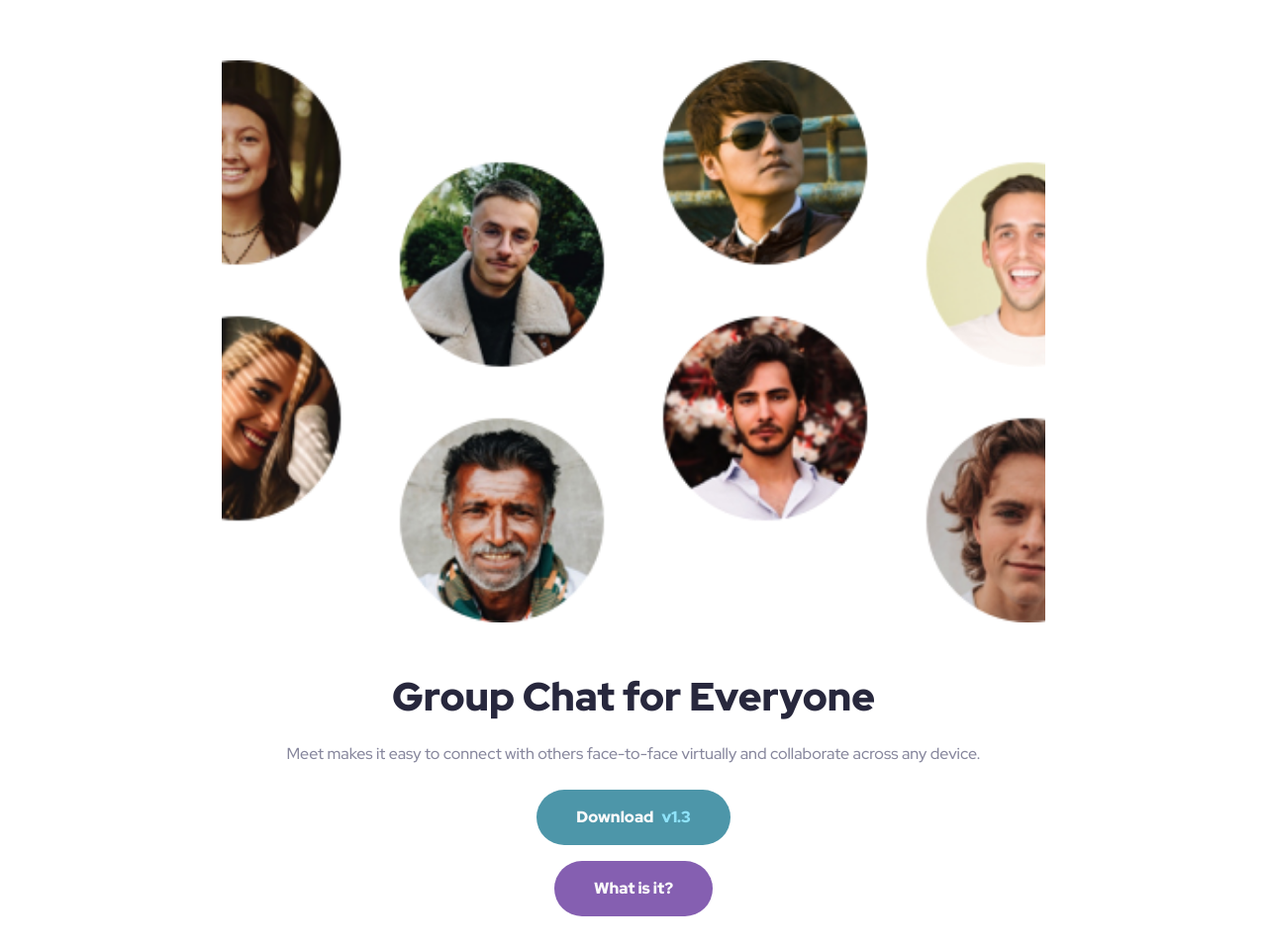
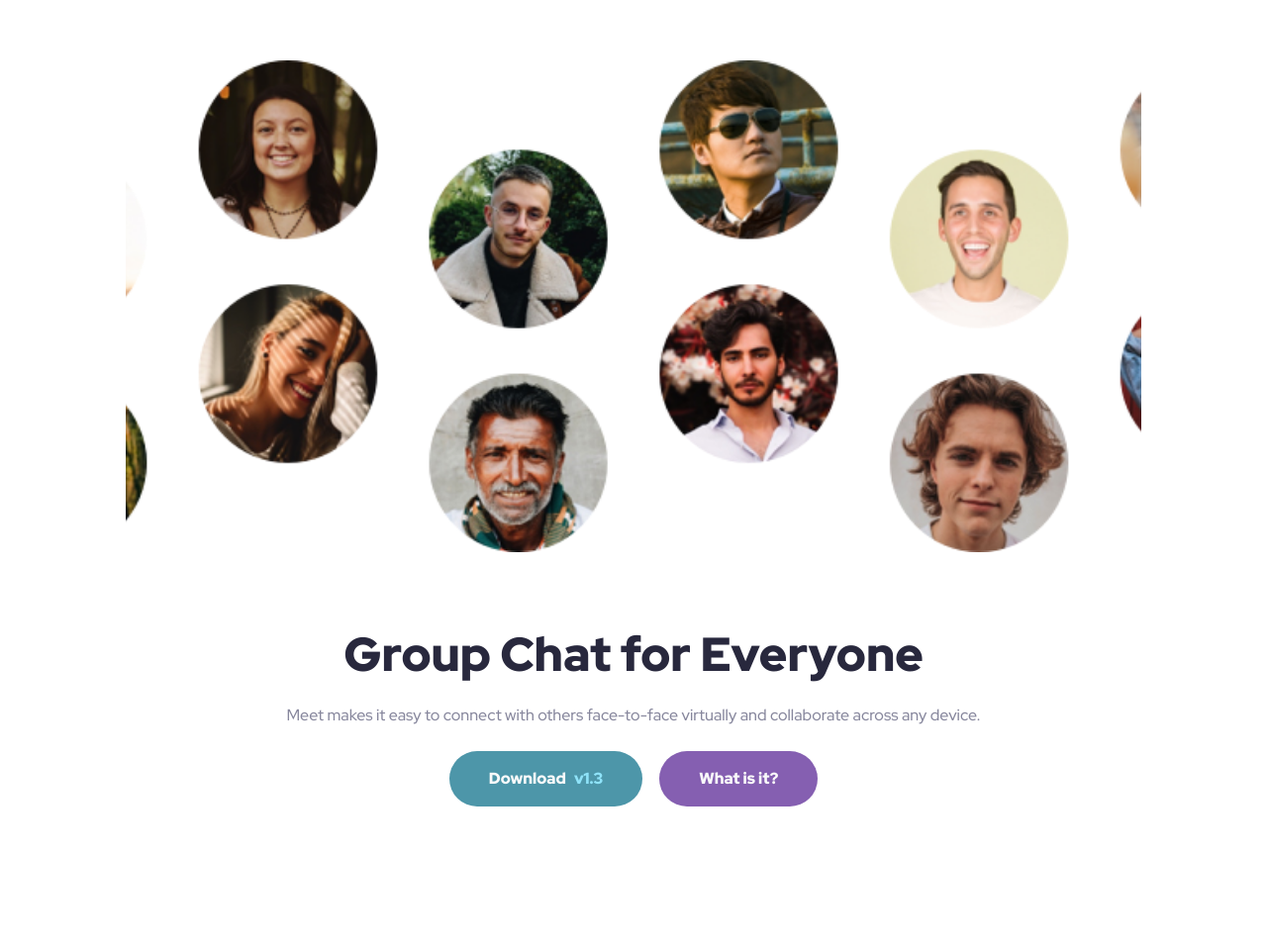
Before and after one commit to przemekkoczwara/meet-landing-page, a website built with Vite: page index.html in a window 1280 px wide. Shown: the part 79-1037 px from the top of the page at 99% size. After the commit the page ends 926 px from the top, so only its background shows below. Built offline with nearby package versions, Linux system fonts and the light colour scheme.

Commit message:
Add media queries for tablet / section hero

```diff
--- a/src/sass/_components.scss
+++ b/src/sass/_components.scss
@@ -17,11 +17,23 @@
   gap: v.$spacing-48;
   overflow-x: hidden; //
 }
+
+@media (min-width: 768px) {
+  .hero {
+    gap: v.$spacing-72;
+  }
+}
 .hero img {
   width: 120vw;
   margin-left: calc(-10vw - 50vw + 50%);
 }
 
+@media (min-width: 768px) {
+  .hero img {
+    width: 105vw;
+    margin-left: calc(-2.5vw - 50vw + 50%);
+  }
+}
 .hero__details {
   display: flex;
   flex-direction: column;
@@ -30,10 +42,23 @@
   gap: v.$spacing-24;
 }
 
+@media (min-width: 768px) {
+  .hero__details {
+    padding: 0 130px;
+  }
+}
+
 .title {
   font-size: v.$size-lg;
   padding: 0 v.$size-s;
   text-align: center;
+}
+
+@media (min-width: 768px) {
+  .title {
+    font-size: v.$spacing-48;
+    padding: 0 v.$spacing-50;
+  }
 }
 
 .text {
@@ -44,6 +69,13 @@
   flex-direction: column;
   align-items: center;
   gap: v.$spacing-16;
+}
+
+@media (min-width: 768px) {
+  .hero__buttons {
+    flex-direction: row;
+    gap: v.$spacing-17;
+  }
 }
 
 .btn {
--- a/src/sass/_variables.scss
+++ b/src/sass/_variables.scss
@@ -12,15 +12,18 @@ $slate-300: #d1d1df;
 $slate-600: #87879d;
 $slate-900: #28283d;
 
+$spacing-130: 8.125rem;
 $spacing-112: 7rem;
 $spacing-80: 5rem;
 $spacing-72: 4.5rem;
 $spacing-64: 4rem;
 $spacing-56: 3.5rem;
+$spacing-50: 3.125rem;
 $spacing-48: 3rem;
 $spacing-40: 2.5rem;
 $spacing-32: 2rem;
 $spacing-24: 1.5rem;
+$spacing-17: 1.0625rem; // 17px
 $spacing-16: 1rem;
 $spacing-8: 0.5rem;
 $spacing-4: 0.25rem;
```
